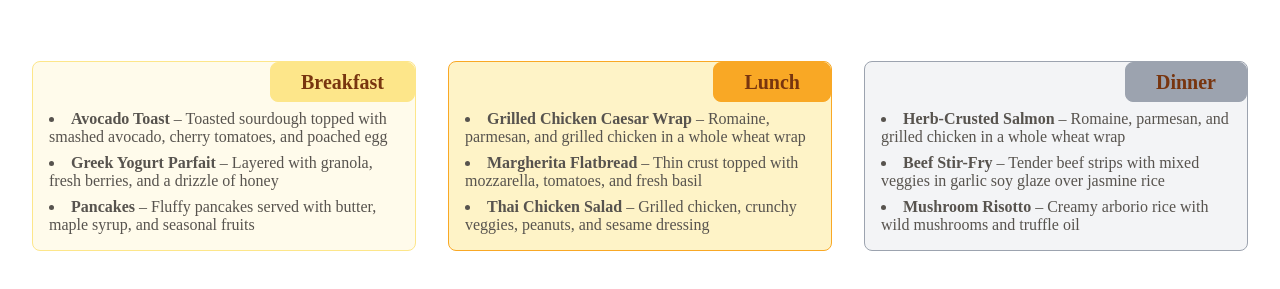
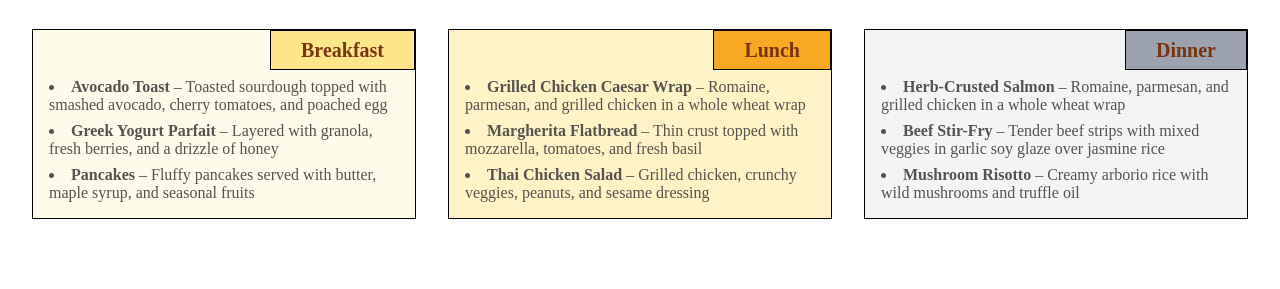
Before and after one commit to PhanMa01/demo-fontend-layout, a plain HTML site: page assignment2/index.html in a window 1280 px wide. Shown: the part 91-380 px from the top of the page. Drawn offline with Linux system fonts and the light colour scheme.

Commit message:
Update style.css

```diff
--- a/assignment2/css/style.css
+++ b/assignment2/css/style.css
@@ -31,24 +31,23 @@ li {
 
 .border-bf-200 {
     --tw-border-opacity: 1;
-    border-color: rgb(253 230 138 / var(--tw-border-opacity, 1));
+    border-color: black;
     background-color: rgb(255 251 235 / var(--tw-bg-opacity, 1));
 }
 
 .border-l-200 {
     --tw-border-opacity: 1;
-    border-color: rgb(249 168 37 / var(--tw-border-opacity, 1));
+    border-color: black;
     background-color: rgb(254 243 199 / var(--tw-bg-opacity, 1));
 }
 
 .border-d-200 {
     --tw-border-opacity: 1;
-    border-color: rgb(156 163 175 / var(--tw-border-opacity, 1));
+    border-color: black;
     background-color: rgb(243 244 246 / var(--tw-bg-opacity, 1));
 }
 
 .rounded-lg {
-    border-radius: 0.5rem;
     position: relative;
 }
 
@@ -122,9 +121,19 @@ li {
     list-style-position: inside;
 }
 
+@media (max-width: 767px) {
+    .mb-16 {
+        margin-bottom: 1rem;
+    }
+}
+
 @media (min-width: 768px) {
     .container {
         max-width: 768px;
+    }
+
+    .mb-16 {
+        margin-bottom: 2rem;
     }
 
     .md\:text-4xl {
```
